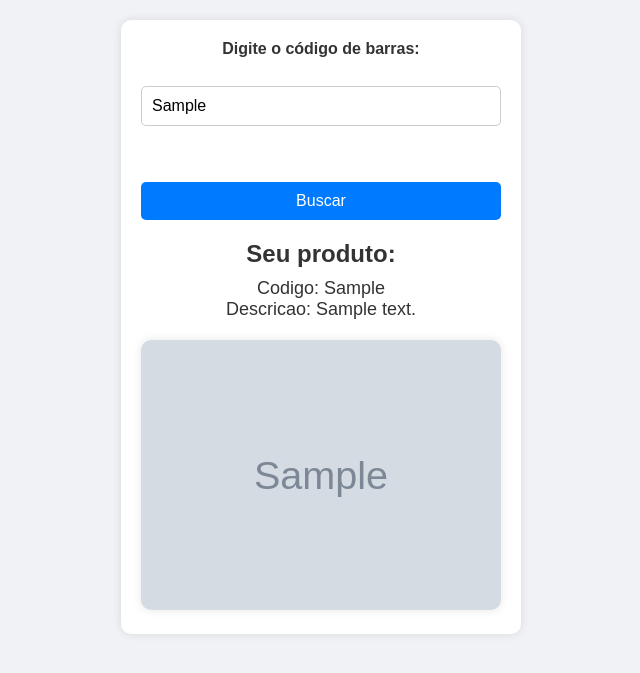
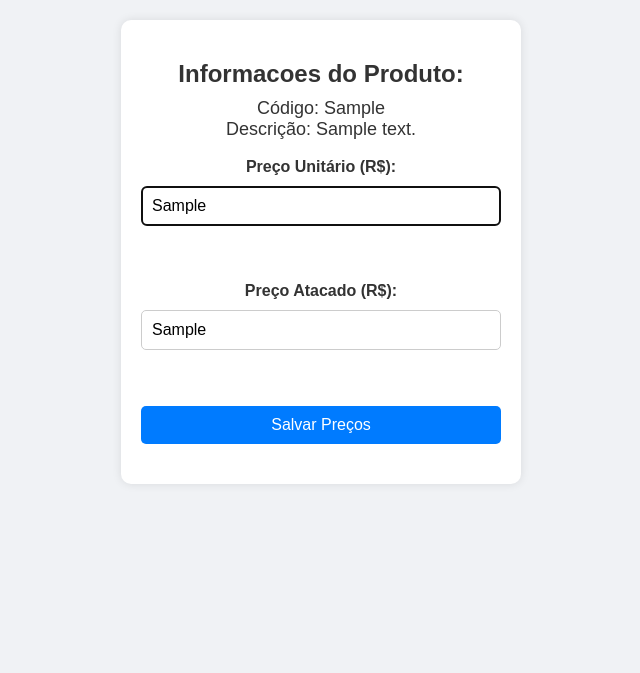
Before and after one commit to pedronels0n/buscapreco, a Flask app: template app/templates/buscar.html in a window 1280 px wide. Shown: the part 61-734 px from the top of the page, without its empty margins (319-959 px from the left). Run offline with Flask 3, Linux system fonts and the light colour scheme; the template is opened without the code that fills it: most values are stand-ins (such as "Sample title", 1, 10 or a date in 2020); grey boxes marked "Sample" are stand-in pictures.

Commit message:
Adicionado rota /salvar_preco, e simplificando detalhes para insercao de dados

```diff
--- a/app/templates/buscar.html
+++ b/app/templates/buscar.html
@@ -1,12 +1,22 @@
-{% extends 'base.html'%}
+{% extends 'base.html' %}
+
 {% block conteudo %}
-    <form action="/buscar" method="GET">
-        <label for="codigo_barras">Digite o código de barras:</label><br>
-        <input type="text" id="codigo_barras" name="codigo_barras" value="{{codigo_barras}}"><br><br>
-        <input type="submit" value="Buscar">
+    <h2>Informacoes do Produto:</h2>
+    <p>Código: {{ codigo_barras }} <br>
+       Descrição: {{ descricao }} </p>
+
+       <br>
+
+    <form action="/salvar_precos" method="POST">
+        <label for="preco_unitario">Preço Unitário (R$):</label>
+        <input type="text" id="preco_unitario" name="preco_unitario" value="{{ preco_unitario }}" required autofocus><br><br>
+
+        <label for="preco_atacado">Preço Atacado (R$):</label>
+        <input type="text" id="preco_atacado" name="preco_atacado" value="{{ preco_atacado }}" required autofocus><br><br>
+
+        <input type="hidden" id="codigo_barras_hidden" name="codigo_barras_hidden" value="{{ codigo_barras }}">
+        <input type="hidden" id="descricao" name="descricao" value="{{ descricao }}">
+
+        <input type="submit" value="Salvar Preços">
     </form>
-    <h2>Seu produto:</h2>
-    <p>Codigo: {{codigo_barras}} <br>
-    Descricao: {{descricao}} </p>
-    <img src="{{foto}}" alt="FOTO">
 {% endblock conteudo %}
--- a/app/templates/index.html
+++ b/app/templates/index.html
@@ -2,7 +2,7 @@
 {% block conteudo %}
     <form action="/buscar" method="GET">
         <label for="codigo_barras">Digite o código de barras:</label><br>
-        <input type="text" id="codigo_barras" name="codigo_barras"><br><br>
+        <input type="text" id="codigo_barras" name="codigo_barras" autofocus><br><br>
         <input type="submit" value="Buscar">
     </form>
 {% endblock conteudo %}
```
Also changed, not shown: app/routes.py (+16 -1 lines).
